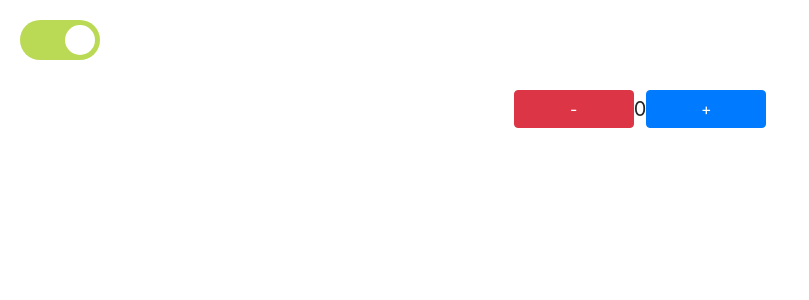
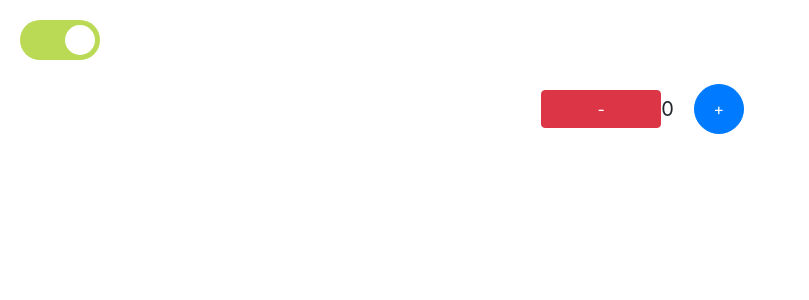
Before and after one commit to SarahAyuNanda/simple-increment-decrement, a React (Create React App) app: page / in a window 1280 px wide. Both pictures are taken after a click on the label 60 px from the left and 40 px from the top of the page. Shown: the top 300 px of the page, without its empty margins (0-809 px from the left). Built offline with nearby package versions, Linux system fonts and the light colour scheme.

Commit message:
[EDIT] Button styling

```diff
--- a/src/assets/Increment.css
+++ b/src/assets/Increment.css
@@ -1,6 +1,6 @@
 #increment {
-    width: 120px;
-    margin-top: 10px;
-    margin-bottom: 10px;
-    margin-right: 5px;
+    width: 50px;
+    height: 50px;
+    border-radius: 100%;
+    margin-left: 20px;
 }
```
